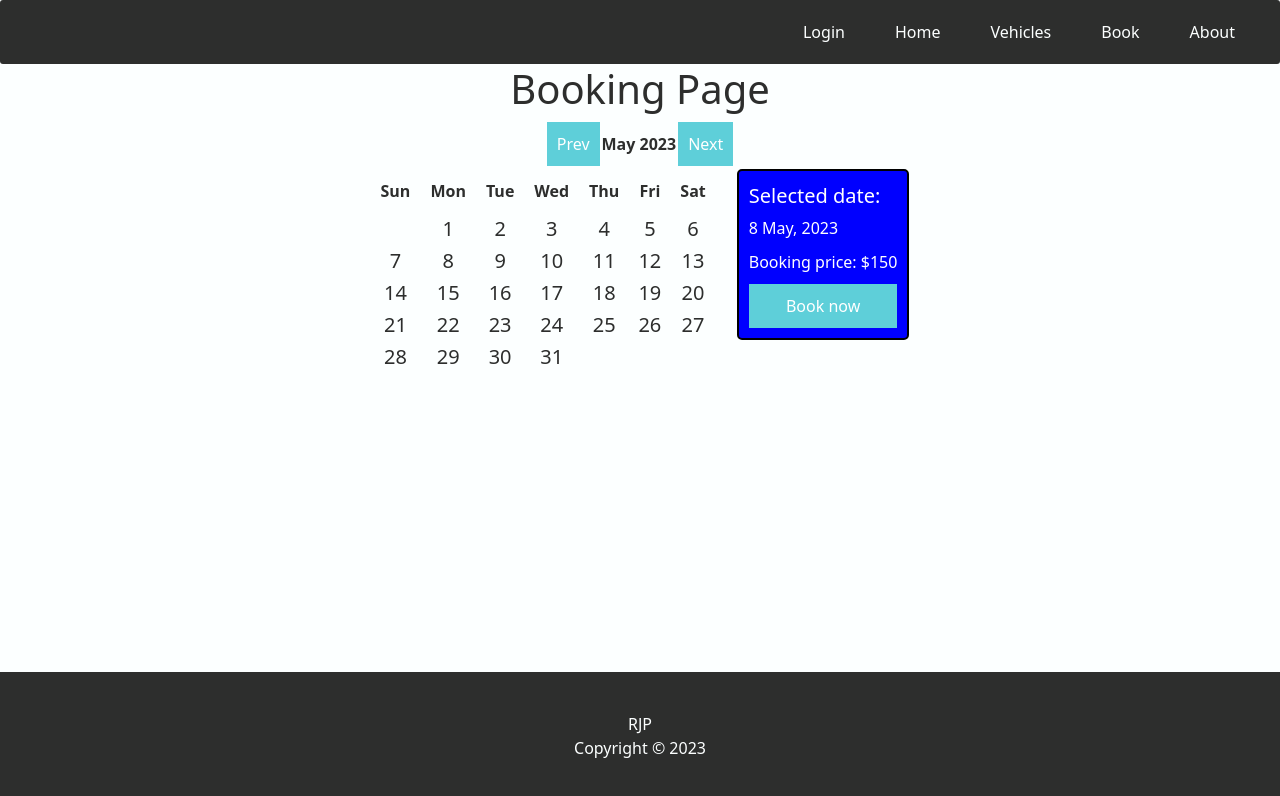
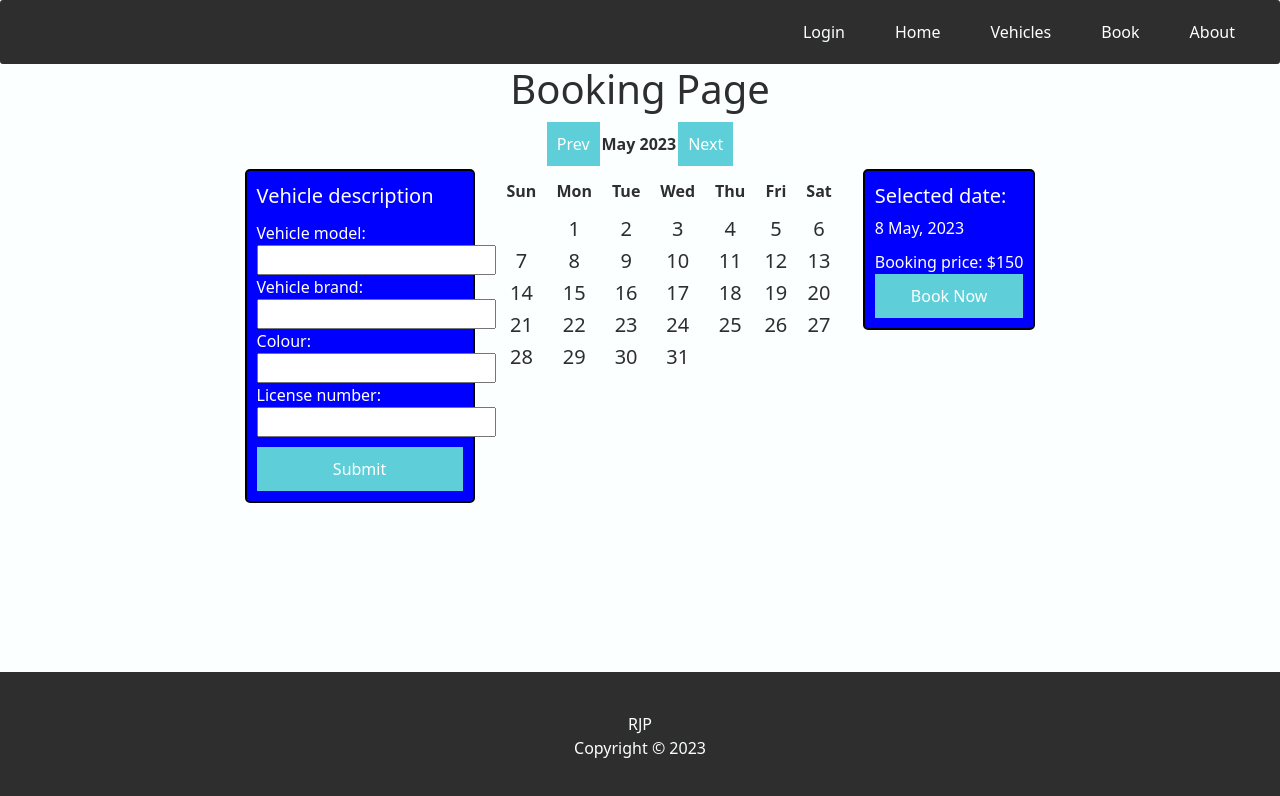
Before and after one commit to RJP-Cab302/FrontEnd, a React (Create React App) app in the folder parking-app/: page /book in a window 1280 px wide. Shown: the top 796 px of the page. Built offline with nearby package versions, Linux system fonts and the light colour scheme.

Commit message:
vehicle description added to booking page

```diff
--- a/parking-app/src/pages/booking/booking_page.jsx
+++ b/parking-app/src/pages/booking/booking_page.jsx
@@ -1,10 +1,86 @@
-import React, { useState } from "react";
+import React, { useState, useRef } from "react";
 import "./booking_page-styles.scss";
 
 export default function BookingPage() {
   const [selectedDate, setSelectedDate] = useState(new Date());
   const [selectedDay, setSelectedDay] = useState(null);
   const [selectedDateText, setSelectedDateText] = useState("");
+  const [vehicleModel, setVehicleModel] = useState('');
+  const [vehicleBrand, setVehicleBrand] = useState('');
+  const [vehicleColor, setVehicleColor] = useState('');
+  const [licenseNumber, setLicenseNumber] = useState('');
+  const [bookings, setBookings] = useState([]);
+  const selectedDateRef = useRef(selectedDate);
+
+
+  function handleVehicleModelChange(event) {
+    setVehicleModel(event.target.value);
+  }
+
+  function handleVehicleBrandChange(event) {
+    setVehicleBrand(event.target.value);
+  }
+
+  function handleVehicleColorChange(event) {
+    setVehicleColor(event.target.value);
+  }
+
+  function handleLicenseNumberChange(event) {
+    setLicenseNumber(event.target.value);
+  }
+
+  const handleSubmission = async () => {
+    // Get the selected date from the state
+    const selectedDate = selectedDateRef.current;
+
+    // Get the vehicle details from the input fields
+    const vehicleModel = document.getElementById("vehicleModelInput").value;
+    const vehicleBrand = document.getElementById("vehicleBrandInput").value;
+    const vehicleColor = document.getElementById("vehicleColorInput").value;
+    const licenseNumber = document.getElementById("licenseNumberInput").value;
+
+    // Call the backend API to get the price
+    const headersList = {
+      "Accept": "*/*",
+      "Content-Type": "application/json"
+    };
+
+    const bodyContent = JSON.stringify({
+      "year": selectedDate.getFullYear(),
+      "day": Math.floor((selectedDate - new Date(selectedDate.getFullYear(), 0, 0)) / (1000 * 60 * 60 * 24))
+    });
+
+    const response = await fetch("http://localhost:8080/get_day_price", {
+      method: "POST",
+      body: bodyContent,
+      headers: headersList
+    });
+
+    const data = await response.text();
+    const bookingPrice = parseFloat(data);
+
+    // Create a booking object with the selected date, vehicle details, and price
+    const booking = {
+      date: selectedDate,
+      vehicle: {
+        model: vehicleModel,
+        brand: vehicleBrand,
+        color: vehicleColor,
+        licenseNumber: licenseNumber
+      },
+      price: bookingPrice
+    };
+
+    // Add the booking to the list of bookings
+    setBookings([...bookings, booking]);
+
+    // Reset the input fields
+    document.getElementById("vehicleModelInput").value = "";
+    document.getElementById("vehicleBrandInput").value = "";
+    document.getElementById("vehicleColorInput").value = "";
+    document.getElementById("licenseNumberInput").value = "";
+  };
+
 
 
   function handlePrevMonth() {
@@ -24,14 +100,6 @@ export default function BookingPage() {
   }
 
 
-  function SelectedDate({ selectedDate }) {
-    return (
-      <div style={{ backgroundColor: "blue", color: "white", padding: "10px", height: "100vh" }}>
-        <h2>Selected Date:</h2>
-        <p>{selectedDate ? selectedDate.toDateString() : "Please select a date"}</p>
-      </div>
-    );
-  }
 
 
   function renderCalendarHeader() {
@@ -135,15 +203,7 @@ export default function BookingPage() {
 
     const bookingPrice = 150;
 
-    function render() {
-        const monthNames = ["January", "February", "March", "April", "May", "June", "July", "August", "September", "October", "November", "December"];
-        const day = selectedDate.getDate();
-        const monthIndex = selectedDate.getMonth();
-        const year = selectedDate.getFullYear();
-        const monthName = monthNames[monthIndex];
-        const formattedDate = `${day} ${monthName}, ${year}`;
 
-    }
 
     return (
       <div style={{ display: "flex", justifyContent: "center" }}>
@@ -159,6 +219,28 @@ export default function BookingPage() {
             </thead>
             <tbody>
               <tr>
+                <td style={{ verticalAlign: "top" }}>
+                  <div style={{ width: "230px", border: "2px solid black", backgroundColor: "blue", color: "white", padding: "10px", borderRadius: "5px", marginRight: "20px" }}>
+                    <div style={{ fontSize: "20px", marginBottom: "10px" }}>Vehicle description</div>
+                    <div>
+                      <label>Vehicle model:</label>
+                      <input type="text" name="vehicle-model" id="vehicleModelInput" onChange={(e) => setVehicleModel(e.target.value)} />
+                    </div>
+                    <div>
+                      <label>Vehicle brand:</label>
+                      <input type="text" name="vehicle-brand" id="vehicleBrandInput" onChange={(e) => setVehicleBrand(e.target.value)} />
+                    </div>
+                    <div>
+                      <label>Colour:</label>
+                      <input type="text" name="colour" id="vehicleColorInput" onChange={(e) => setVehicleColor(e.target.value)} />
+                    </div>
+                    <div>
+                      <label>License number:</label>
+                      <input type="text" name="license-number" id="licenseNumberInput" onChange={(e) => setLicenseNumber(e.target.value)} />
+                    </div>
+                    <button style={{ marginTop: "10px" }} onClick={handleSubmission}>Submit</button>
+                  </div>
+                </td>
                 <td style={{ verticalAlign: "top", textAlign: "center" }}>
                   {renderCalendar()}
                 </td>
@@ -166,8 +248,8 @@ export default function BookingPage() {
                   <div style={{ border: "2px solid black", backgroundColor: "blue", color: "white", padding: "10px", borderRadius: "5px" }}>
                     <div style={{ fontSize: "20px", marginBottom: "5px" }}>Selected date:</div>
                     <div>{formattedDate}</div>
-                      <div style={{marginTop: "10px"}}>Booking price: ${bookingPrice}</div>
-                      <button style={{marginTop: "10px"}}>Book now</button>
+                    <div style={{ marginTop: "10px" }}>Booking price: ${bookingPrice}</div>
+                    <button onClick={handleSubmission}>Book Now</button>
                   </div>
                 </td>
               </tr>
@@ -180,4 +262,6 @@ export default function BookingPage() {
 
 
 
+
+
   }
```
Lines whose indentation alone changed are shown as unchanged.
